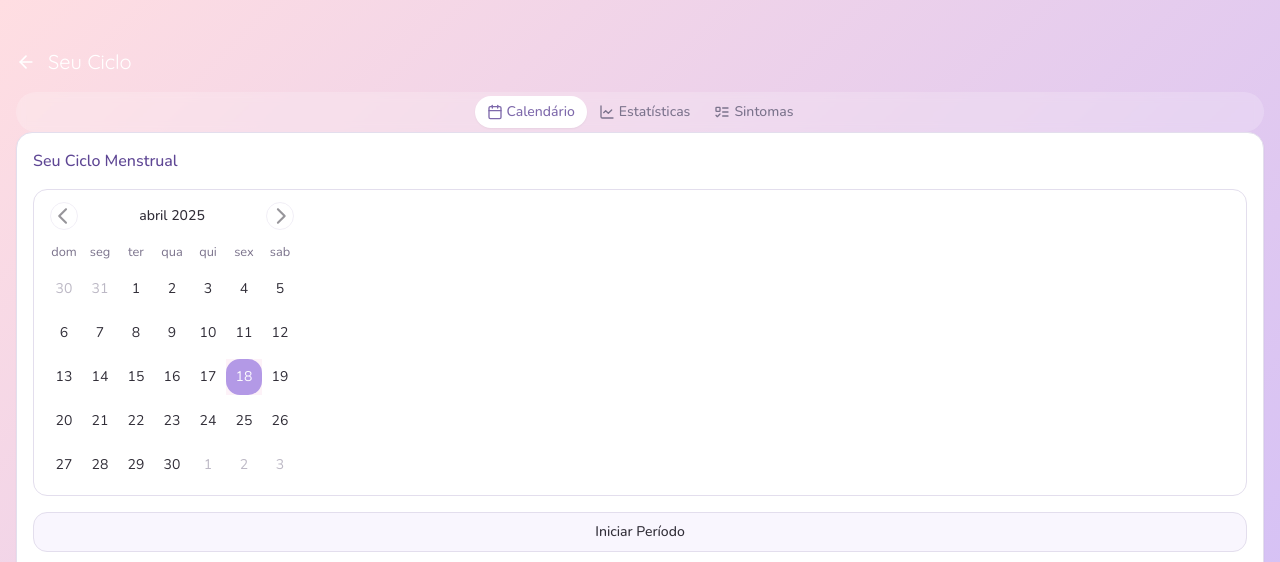
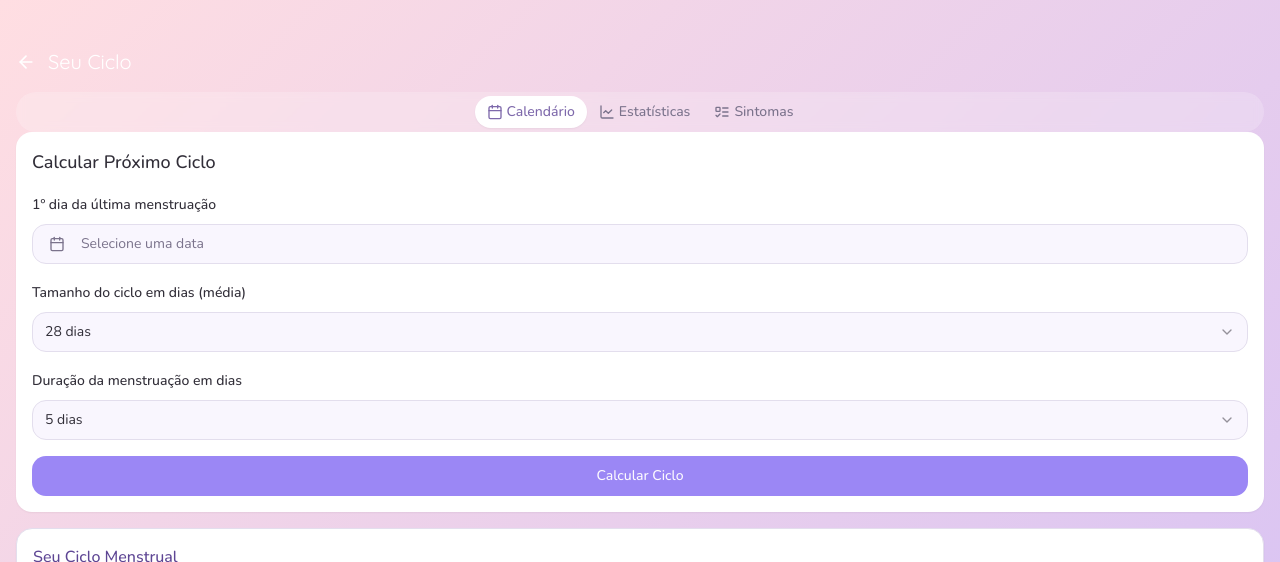
Before and after one commit to arongirardelli/flor-de-lavanda-medita, a React (Vite) app: page /ciclo in a window 1280 px wide. Shown: the top 562 px of the page. Built offline with nearby package versions, Linux system fonts and the light colour scheme.

Commit message:
feat: Implement menstrual cycle calculation
Implement a feature to calculate the menstrual cycle based on user input, including UI elements for data entry.

```diff
--- /dev/null
+++ b/src/components/CycleCalculatorForm.tsx
@@ -0,0 +1,135 @@
+
+import { useState } from 'react';
+import { Button } from '@/components/ui/button';
+import { Calendar } from '@/components/ui/calendar';
+import { format } from 'date-fns';
+import { ptBR } from 'date-fns/locale';
+import {
+  Popover,
+  PopoverContent,
+  PopoverTrigger,
+} from '@/components/ui/popover';
+import {
+  Select,
+  SelectContent,
+  SelectItem,
+  SelectTrigger,
+  SelectValue,
+} from '@/components/ui/select';
+import { CalendarIcon } from 'lucide-react';
+import { cn } from '@/lib/utils';
+import { supabase } from '@/integrations/supabase/client';
+import { useAuth } from '@/components/AuthProvider';
+import { toast } from 'sonner';
+
+interface CycleCalculatorFormProps {
+  onCalculate: () => void;
+}
+
+export function CycleCalculatorForm({ onCalculate }: CycleCalculatorFormProps) {
+  const [lastPeriodDate, setLastPeriodDate] = useState<Date>();
+  const [cycleLength, setCycleLength] = useState("28");
+  const [periodDuration, setPeriodDuration] = useState("5");
+  const { user } = useAuth();
+
+  const cycleLengthOptions = Array.from({ length: 15 }, (_, i) => (21 + i).toString());
+  const periodDurationOptions = Array.from({ length: 10 }, (_, i) => (3 + i).toString());
+
+  const handleSubmit = async () => {
+    if (!lastPeriodDate || !user) {
+      toast.error('Por favor, preencha a data do último período');
+      return;
+    }
+
+    try {
+      const { error } = await supabase
+        .from('menstrual_cycles')
+        .insert({
+          start_date: lastPeriodDate.toISOString().split('T')[0],
+          user_id: user.id
+        });
+
+      if (error) throw error;
+
+      toast.success('Ciclo registrado com sucesso!');
+      onCalculate();
+    } catch (error) {
+      console.error('Error saving cycle:', error);
+      toast.error('Erro ao salvar o ciclo. Tente novamente.');
+    }
+  };
+
+  return (
+    <div className="space-y-4 p-4 bg-white rounded-lg shadow-sm">
+      <h3 className="text-lg font-medium mb-4">Calcular Próximo Ciclo</h3>
+
+      <div className="space-y-4">
+        <div className="space-y-2">
+          <label className="text-sm font-medium">1º dia da última menstruação</label>
+          <Popover>
+            <PopoverTrigger asChild>
+              <Button
+                variant="outline"
+                className={cn(
+                  "w-full justify-start text-left font-normal",
+                  !lastPeriodDate && "text-muted-foreground"
+                )}
+              >
+                <CalendarIcon className="mr-2 h-4 w-4" />
+                {lastPeriodDate ? format(lastPeriodDate, "dd/MM/yyyy") : "Selecione uma data"}
+              </Button>
+            </PopoverTrigger>
+            <PopoverContent className="w-auto p-0" align="start">
+              <Calendar
+                mode="single"
+                selected={lastPeriodDate}
+                onSelect={setLastPeriodDate}
+                locale={ptBR}
+                className={cn("p-3 pointer-events-auto")}
+              />
+            </PopoverContent>
+          </Popover>
+        </div>
+
+        <div className="space-y-2">
+          <label className="text-sm font-medium">Tamanho do ciclo em dias (média)</label>
+          <Select value={cycleLength} onValueChange={setCycleLength}>
+            <SelectTrigger>
+              <SelectValue placeholder="Selecione o tamanho do ciclo" />
+            </SelectTrigger>
+            <SelectContent>
+              {cycleLengthOptions.map((days) => (
+                <SelectItem key={days} value={days}>
+                  {days} dias
+                </SelectItem>
+              ))}
+            </SelectContent>
+          </Select>
+        </div>
+
+        <div className="space-y-2">
+          <label className="text-sm font-medium">Duração da menstruação em dias</label>
+          <Select value={periodDuration} onValueChange={setPeriodDuration}>
+            <SelectTrigger>
+              <SelectValue placeholder="Selecione a duração" />
+            </SelectTrigger>
+            <SelectContent>
+              {periodDurationOptions.map((days) => (
+                <SelectItem key={days} value={days}>
+                  {days} dias
+                </SelectItem>
+              ))}
+            </SelectContent>
+          </Select>
+        </div>
+
+        <Button
+          className="w-full bg-lavanda-500 hover:bg-lavanda-600"
+          onClick={handleSubmit}
+        >
+          Calcular Ciclo
+        </Button>
+      </div>
+    </div>
+  );
+}
--- a/src/pages/Ciclo.tsx
+++ b/src/pages/Ciclo.tsx
@@ -5,6 +5,7 @@ import { Tabs, TabsContent, TabsList, TabsTrigger } from '@/components/ui/tabs';
 import { ArrowLeft, Calendar as CalendarIcon, LineChart, ListTodo } from 'lucide-react';
 import BottomNavigation from '@/components/BottomNavigation';
 import MenstrualCalendar from '@/components/MenstrualCalendar';
+import { CycleCalculatorForm } from '@/components/CycleCalculatorForm';
 import MeditationCard from '@/components/MeditationCard';
 import { meditacoes } from '@/data/meditacoes';
 
@@ -29,6 +30,11 @@ const Ciclo = () => {
     { day: "Dia 4", symptoms: ["Sensibilidade nos seios"] },
     { day: "Dia 5", symptoms: ["Retenção de líquidos"] },
   ];
+
+  const handleCycleCalculated = () => {
+    // Refresh the calendar view or perform any necessary updates
+    setActiveTab('calendario');
+  };
 
   return (
     <div className="pb-24">
@@ -69,7 +75,10 @@ const Ciclo = () => {
           </TabsList>
 
           <TabsContent value="calendario" className="mt-0">
-            <MenstrualCalendar />
+            <CycleCalculatorForm onCalculate={handleCycleCalculated} />
+            <div className="mt-4">
+              <MenstrualCalendar />
+            </div>
 
             <div className="mt-8">
               <h3 className="text-lavanda-800 font-medium mb-4">Meditações para seu ciclo</h3>
@@ -151,11 +160,6 @@ const Ciclo = () => {
         </Tabs>
       </div>
 
-      {/* Tab content */}
-      <div className="px-4 py-6">
-        {/* All tab content is now inside TabsContent components within the Tabs component */}
-      </div>
-
       <BottomNavigation />
     </div>
   );
```
